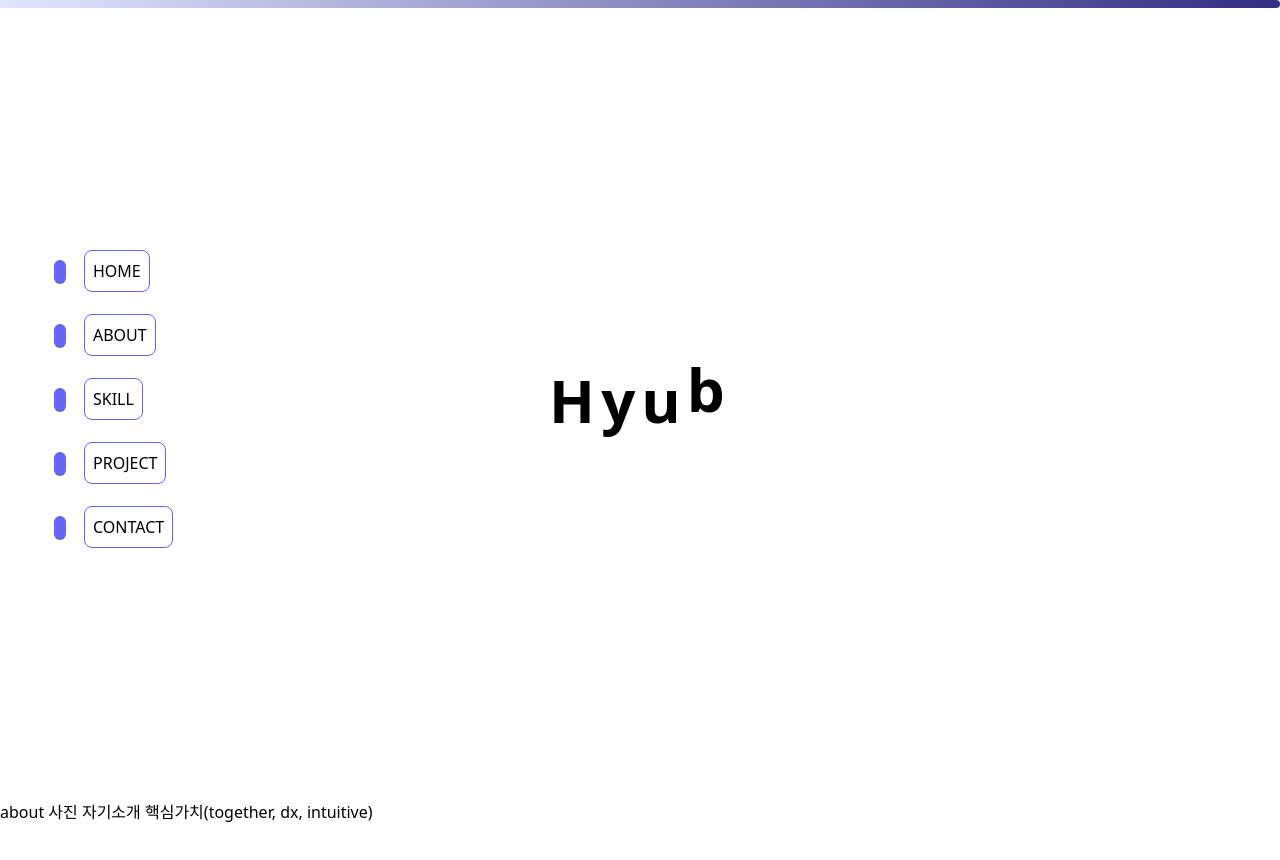
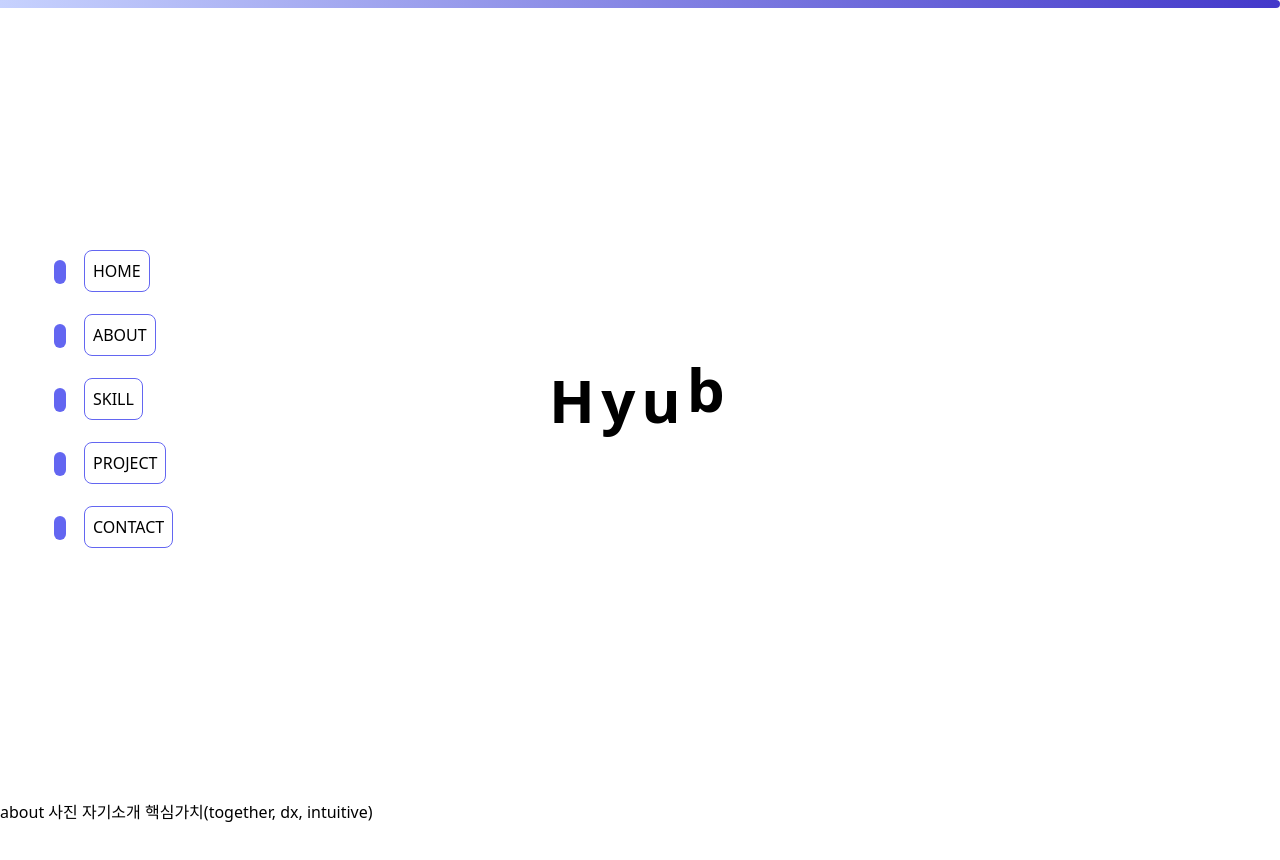
Before and after one commit to thwlckd/portfolio.v1, a Next.js app: page / in a window 1280 px wide. Shown: the top 860 px of the page. Built offline with nearby package versions, Linux system fonts and the light colour scheme.

Commit message:
Style: ::selection 속성 스타일 작성

```diff
--- a/src/app/globals.css
+++ b/src/app/globals.css
@@ -11,6 +11,11 @@ a {
   cursor: none;
 }
 
+::selection {
+  background-color: rgb(99 102 241);
+  color: white;
+}
+
 .large-cursor {
   width: 64px;
   height: 64px;
--- a/src/components/common/Progressbar.tsx
+++ b/src/components/common/Progressbar.tsx
@@ -7,7 +7,7 @@ export default function Progressbar() {
 
   return (
     <motion.div
-      className="fixed top-0 left-0 origin-left h-2 w-screen bg-gradient-to-r from-indigo-100 to-indigo-900 rounded-r-full"
+      className="fixed top-0 left-0 origin-left h-2 w-screen bg-gradient-to-r from-indigo-200 to-indigo-700 rounded-r-full"
       style={{ scaleX: scrollYProgress }}
     ></motion.div>
   );
```
